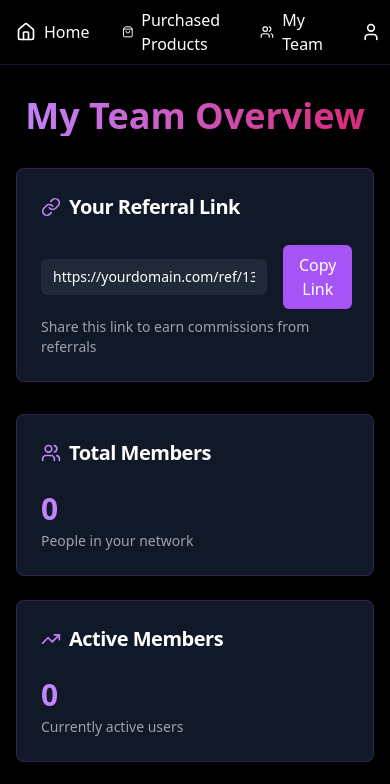
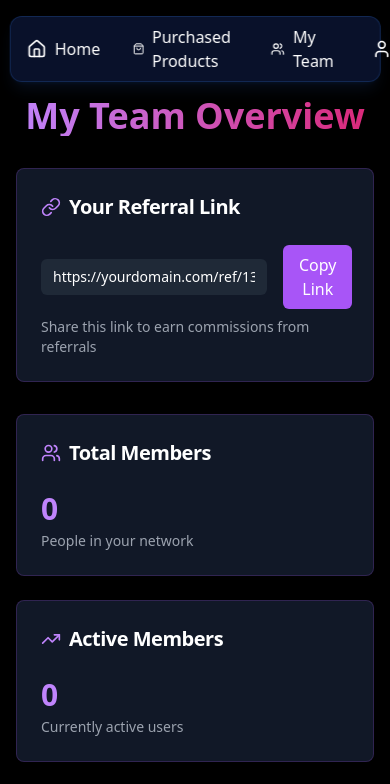
Before and after one commit to lictjj/investopedia-home, a React (Vite) app: page /team in a window 390 px wide. Shown: the top 784 px of the page. Built offline with nearby package versions, Linux system fonts and the light colour scheme.

Commit message:
Implement floating navigation bar
Updated the navigation component to enable a floating navbar design, enhancing accessibility and user experience. Adjusted styles to ensure proper positioning and responsiveness.
[skip gpt_engineer]

```diff
--- a/src/components/Navigation.tsx
+++ b/src/components/Navigation.tsx
@@ -3,23 +3,23 @@ import { Link } from "react-router-dom";
 
 const Navigation = () => {
   return (
-    <nav className="fixed top-0 left-0 right-0 z-50 bg-black/80 backdrop-blur-sm border-b border-purple-500/20">
-      <div className="max-w-7xl mx-auto px-4 sm:px-6 lg:px-8">
+    <nav className="fixed top-4 left-1/2 -translate-x-1/2 z-50 w-[95%] max-w-7xl mx-auto rounded-xl bg-blue-900/30 backdrop-blur-md border border-blue-500/20 shadow-lg shadow-blue-500/10">
+      <div className="px-4 sm:px-6 lg:px-8">
         <div className="flex items-center justify-between h-16">
           <div className="flex items-center space-x-8">
-            <Link to="/" className="flex items-center space-x-2 text-white hover:text-purple-400 transition-colors">
+            <Link to="/" className="flex items-center space-x-2 text-white hover:text-blue-400 transition-colors">
               <Home size={20} />
               <span>Home</span>
             </Link>
-            <Link to="/products" className="flex items-center space-x-2 text-white hover:text-purple-400 transition-colors">
+            <Link to="/products" className="flex items-center space-x-2 text-white hover:text-blue-400 transition-colors">
               <ShoppingBag size={20} />
               <span>Purchased Products</span>
             </Link>
-            <Link to="/team" className="flex items-center space-x-2 text-white hover:text-purple-400 transition-colors">
+            <Link to="/team" className="flex items-center space-x-2 text-white hover:text-blue-400 transition-colors">
               <Users size={20} />
               <span>My Team</span>
             </Link>
-            <Link to="/profile" className="flex items-center space-x-2 text-white hover:text-purple-400 transition-colors">
+            <Link to="/profile" className="flex items-center space-x-2 text-white hover:text-blue-400 transition-colors">
               <User size={20} />
               <span>Profile</span>
             </Link>
```
